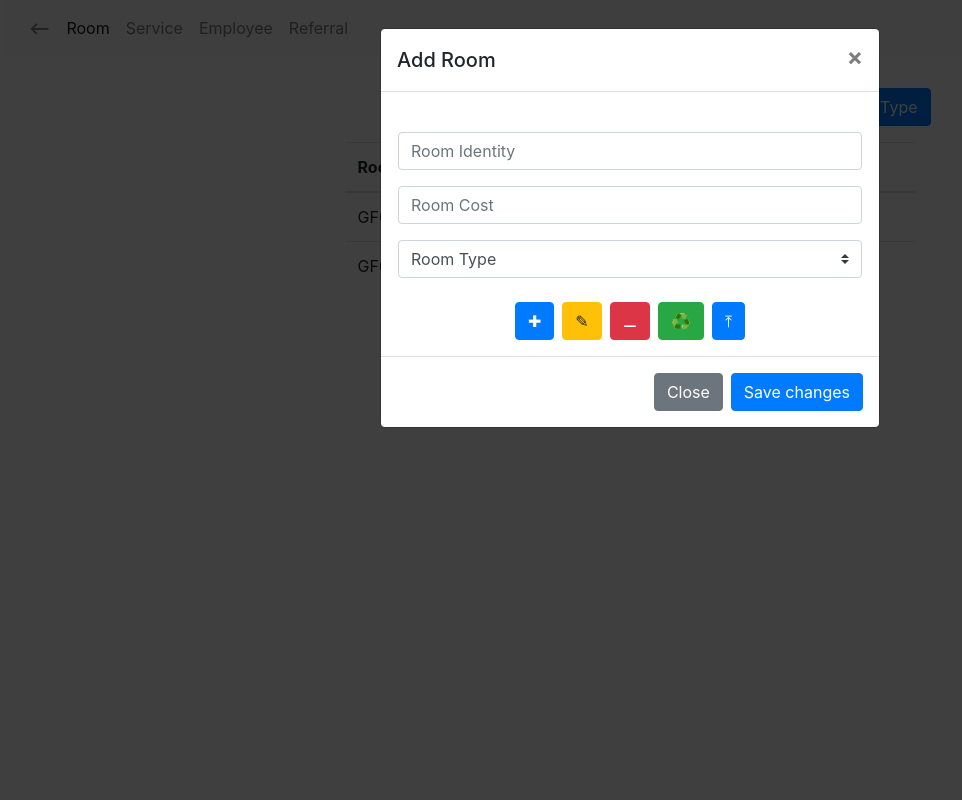
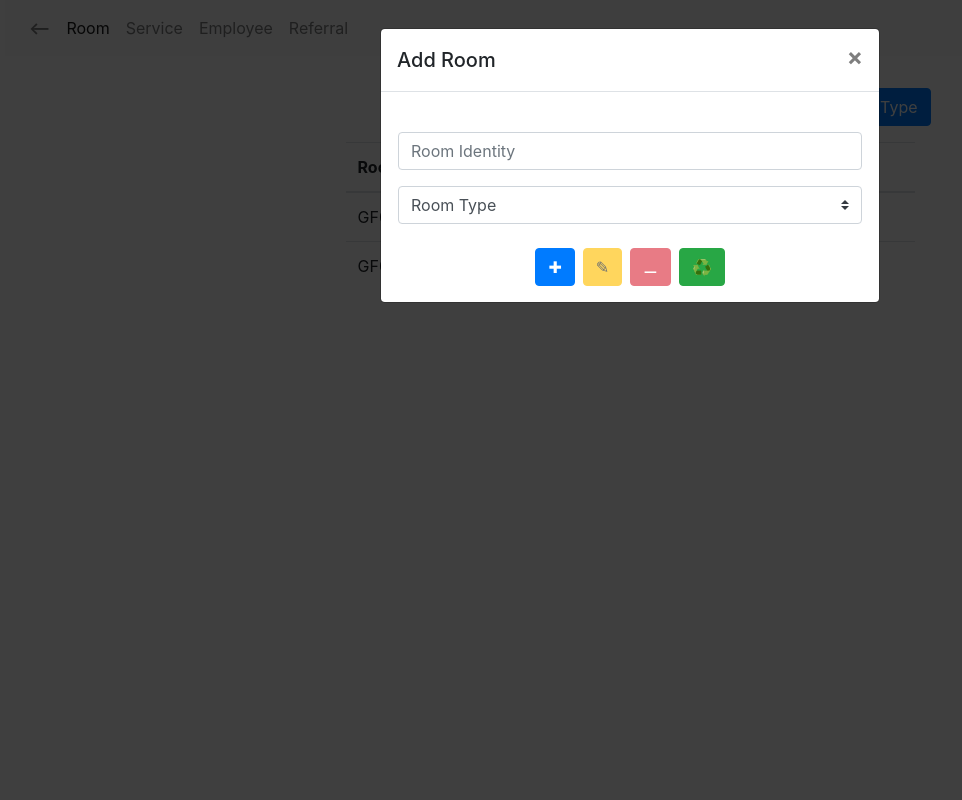
Before and after one commit to draptorhub/eniwas-desktop, a Python web app: template web/templates/settings.html in a window 1280 px wide, after a click on "Add Room". Shown: the whole page, without its empty margins (10-972 px from the left). Run offline with Jinja, Linux system fonts and the light colour scheme; the template is opened without the code that fills it, so the values that code supplies are empty; some libraries are stand-ins or nearby versions.

Commit message:
settings room screen

```diff
--- a/web/templates/settings.html
+++ b/web/templates/settings.html
@@ -40,7 +40,7 @@
       <div style="width: 50%;display: inline;float: left;">
         <div class="d-flex justify-content-end">
           <!-- Button trigger modal -->
-          <button type="button" class="btn btn-primary mx-2" data-toggle="modal" data-target="#addRoomModal">
+          <button id="btnRoomModal" type="button" class="btn btn-primary mx-2" data-toggle="modal" data-target="#addRoomModal">
             Add Room
           </button>
           <!-- Button trigger modal -->
@@ -49,7 +49,7 @@
           </button>
         </div>
         <div class="p-3">
-          <table class="table">
+          <table id="roomTable" class="table">
             <thead>
               <th>Room#</th>
               <th>Room Type</th>
@@ -57,14 +57,14 @@
             </thead>
             <tbody>
               <tr>
-                <td>GF01</td>
-                <td>Deluxe</td>
-                <td>Rs.900</td>
+                <td class="roomName" id="RID-00001">GF01</td>
+                <td class="roomType" id="RTID-00001">Deluxe</td>
+                <td class="roomCost">Rs.900</td>
               </tr>
               <tr>
-                <td>GF01</td>
-                <td>Deluxe</td>
-                <td>Rs.900</td>
+                <td class="roomName" id="RID-00002">GF02</td>
+                <td class="roomType" id="RTID-00002">Suite</td>
+                <td class="roomCost">Rs.1200</td>
               </tr>
             </tbody>
           </table>
@@ -85,13 +85,12 @@
             <div class="modal-body">
               <!-- CRUD Operation-->
               <div class="row p-3">
-                <input class="form-control my-2" type="text" placeholder="Room Identity" />
-                <input class="form-control my-2" type="number" placeholder="Room Cost" />
+                <input id="inprName" class="form-control my-2" type="text" placeholder="Room Identity" />
 
-                <select class="custom-select my-2">
-                  <option selected>Room Type</option>
-                  <option value="1">Deluxe</option>
-                  <option value="2">Suite</option>
+                <select id="inprType" class="custom-select my-2">
+                  <option selected value="-999">Room Type</option>
+                  <option value="RTID-00001">Deluxe</option>
+                  <option value="RTID-00002">Suite</option>
                 </select>
               </div>
 
@@ -105,38 +104,75 @@
                 data-placement="bottom" title="Delete Room">&#9866;</button>
                 <button type="button" class="btn btn-success mx-1" data-toggle="tooltip"
                 data-placement="bottom" title="Clear Fields">&#9851;</button>
-                <button type="button" class="btn btn-primary mx-1" data-toggle="tooltip"
-                data-placement="bottom" title="Upload Excel">&#10514;</button>
+                <!-- <button type="button" class="btn btn-primary mx-1" data-toggle="tooltip"
+                data-placement="bottom" title="Upload Excel">&#10514;</button> -->
 
               </div>
 
 
             </div>
-            <div class="modal-footer">
-              <button type="button" class="btn btn-secondary" data-dismiss="modal">Close</button>
-              <button type="button" class="btn btn-primary">Save changes</button>
-            </div>
           </div>
         </div>
       </div>
 
-      <!-- Add Room Type Modal -->
+      <!-- Room Type Modal -->
       <div class="modal" id="roomTypeModal" tabindex="-1" role="dialog" aria-labelledby="roomTypeModalLabel" aria-hidden="true">
         <div class="modal-dialog" role="document">
           <div class="modal-content">
             <div class="modal-header">
-              <h5 class="modal-title" id="roomTypeModalLabel">Add Room Type</h5>
+              <h5 class="modal-title" id="roomTypeModalLabel">Room Type</h5>
               <button type="button" class="close" data-dismiss="modal" aria-label="Close">
                 <span aria-hidden="true">×</span>
               </button>
             </div>
             <div class="modal-body">
-              ...
+
+              <select id="inprType" class="custom-select my-2">
+                <option selected value="-999">Select Room Type</option>
+                <option value="-1">Create Type</option>
+                <option value="RTID-00003">Gold</option>
+                <option value="RTID-00004">Platinum</option>
+              </select>
+
+              <input id="newRoomType" class="form-control my-2" type="text" placeholder="New Room Type" readonly/>
+              <input id="editRoomCost" class="form-control my-2" type="text" placeholder="Room Cost" />
+
+              <div class="d-flex justify-content-center">
+
+                <button type="button" class="btn btn-primary mx-1" data-toggle="tooltip"
+                data-placement="bottom" title="Add">&#10010;</button>
+                <button type="button" class="btn btn-warning mx-1" data-toggle="tooltip"
+                data-placement="bottom" title="Update" disabled>&#9998;</button>
+                <button type="button" class="btn btn-danger mx-1" data-toggle="tooltip"
+                data-placement="bottom" title="Delete" disabled>&#9866;</button>
+                <button type="button" class="btn btn-success mx-1" data-toggle="tooltip"
+                data-placement="bottom" title="Clear Fields">&#9851;</button>
+                <!-- <button type="button" class="btn btn-primary mx-1" data-toggle="tooltip"
+                data-placement="bottom" title="Upload Excel">&#10514;</button> -->
+
+              </div>
+
+              <div class="p-3">
+                <table id="rtypeTable" class="table">
+                  <thead>
+                    <th>Room Type</th>
+                    <th>Room Cost</th>
+                  </thead>
+                  <tbody>
+                    <tr>
+                      <td class="roomType" id="RTID-00001">Deluxe</td>
+                      <td class="roomCost">Rs.900</td>
+                    </tr>
+                    <tr>
+                      <td class="roomType" id="RTID-00002">Suite</td>
+                      <td class="roomCost">Rs.1200</td>
+                    </tr>
+                  </tbody>
+                </table>
+              </div>
+
             </div>
-            <div class="modal-footer">
-              <button type="button" class="btn btn-secondary" data-dismiss="modal">Close</button>
-              <button type="button" class="btn btn-primary">Save changes</button>
-            </div>
+
           </div>
         </div>
       </div>
```
Also changed, not shown: web/scripts/settings.js (+120 -0 lines).
